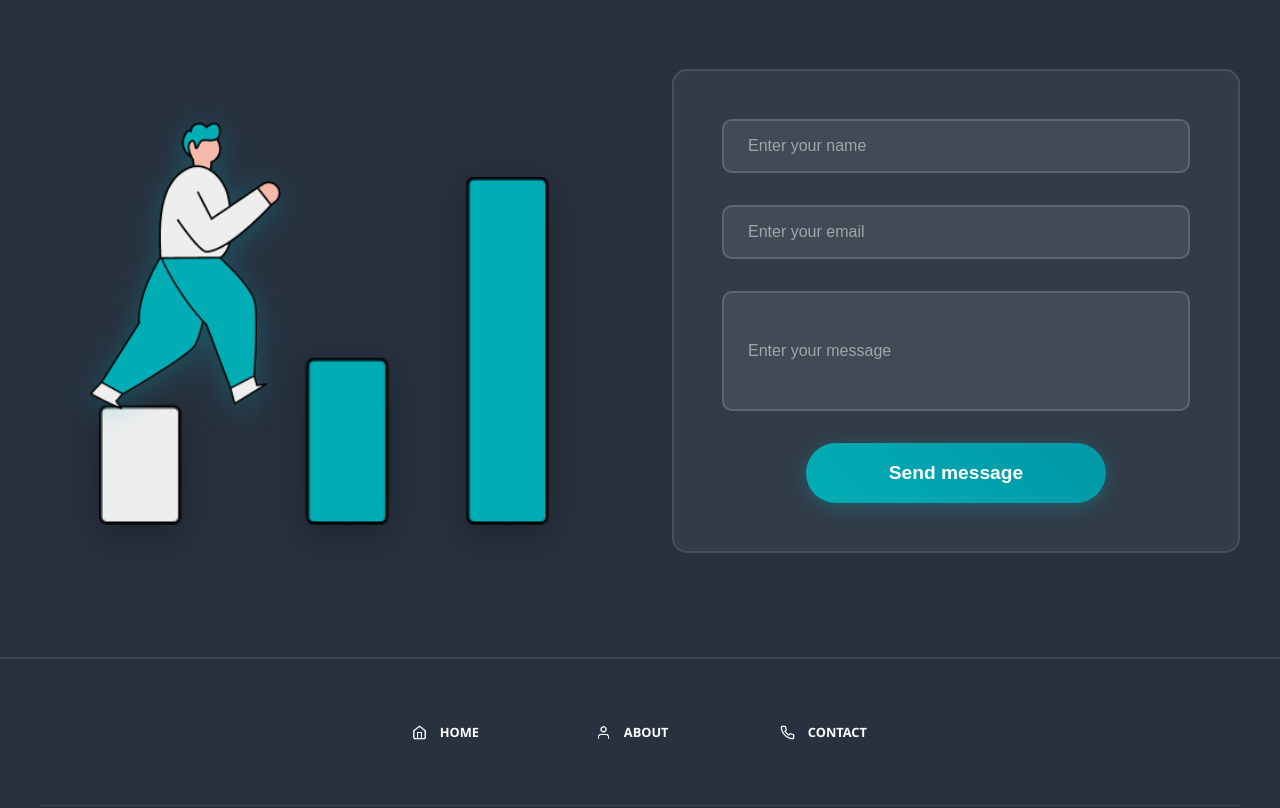
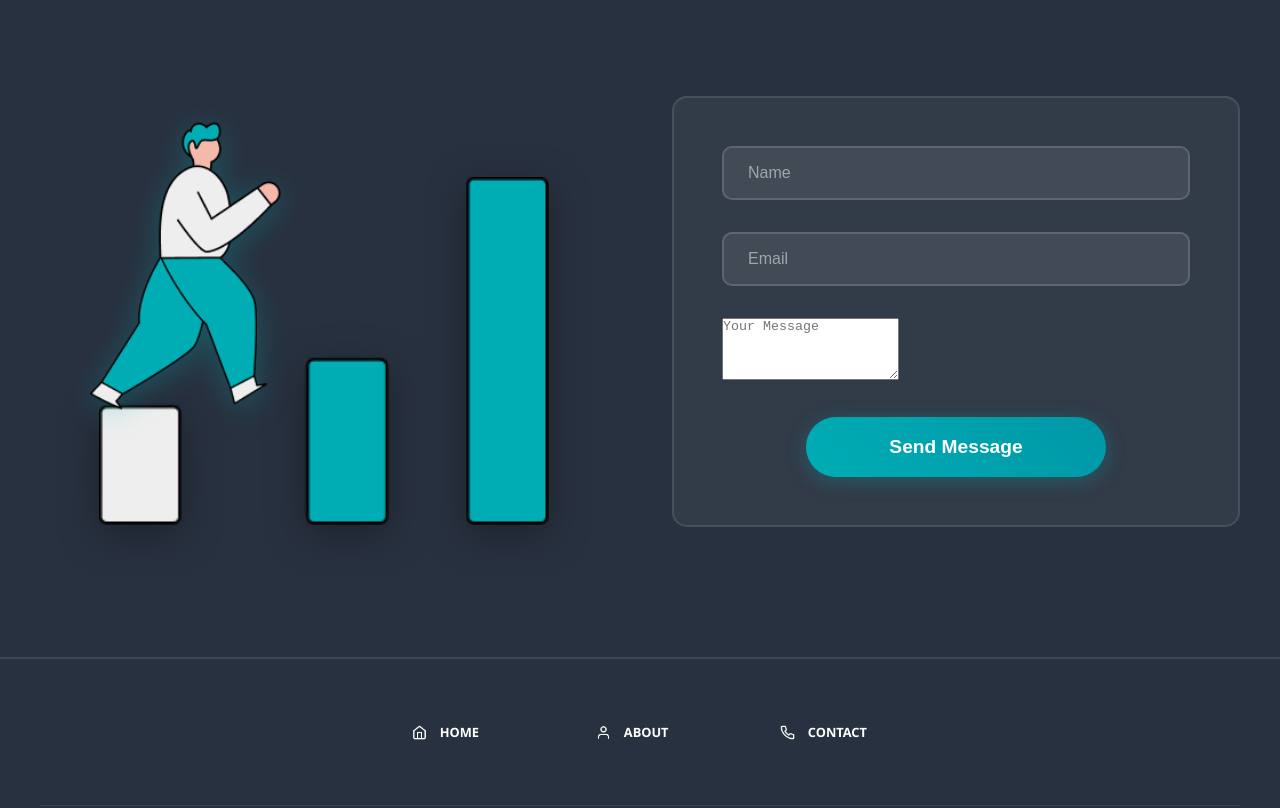
Before and after one commit to prachanda980/templates, a plain HTML site: page index.html in a window 1280 px wide. Shown: the part 3683-4491 px from the top of the page. Drawn offline with Linux system fonts and the light colour scheme; files whose address does not match are found by name; a web font is replaced by a local one.

Commit message:
feat: add google fonts, meta tags and refine contact form structure

```diff
--- a/index.html
+++ b/index.html
@@ -4,6 +4,12 @@
 <head>
     <meta charset="UTF-8" />
     <meta name="viewport" content="width=device-width, initial-scale=1.0" />
+    <meta name="description" content="Portfolio of Prachanda Oli - Creative UI Designer & Developer" />
+    <link rel="preconnect" href="https://fonts.googleapis.com">
+    <link rel="preconnect" href="https://fonts.gstatic.com" crossorigin>
+    <link
+        href="https://fonts.googleapis.com/css2?family=Inter:wght@300;400;500;600;700&family=Playfair+Display:ital,wght@0,700;1,700&display=swap"
+        rel="stylesheet">
     <link rel="stylesheet" href="style.css" />
     <title>Prachanda Oli – Portfolio</title>
 </head>
@@ -158,16 +164,16 @@
                     <!-- Right Side Contact Form -->
                     <div class="right-contect-side">
                         <div class="form-group">
-                            <input type="text" id="name" placeholder="Enter your name" />
+                            <input type="text" id="name" placeholder="Name" />
                         </div>
                         <div class="form-group">
-                            <input type="email" id="email" placeholder="Enter your email" />
+                            <input type="email" id="email" placeholder="Email" />
                         </div>
-                        <div class="text">
-                            <input type="text" id="message" placeholder="Enter your message" />
+                        <div class="form-group">
+                            <textarea id="message" placeholder="Your Message" rows="4"></textarea>
                         </div>
                         <div class="submit-btn">
-                            <button type="submit">Send message</button>
+                            <button type="submit">Send Message</button>
                         </div>
                     </div>
                 </div>
```
